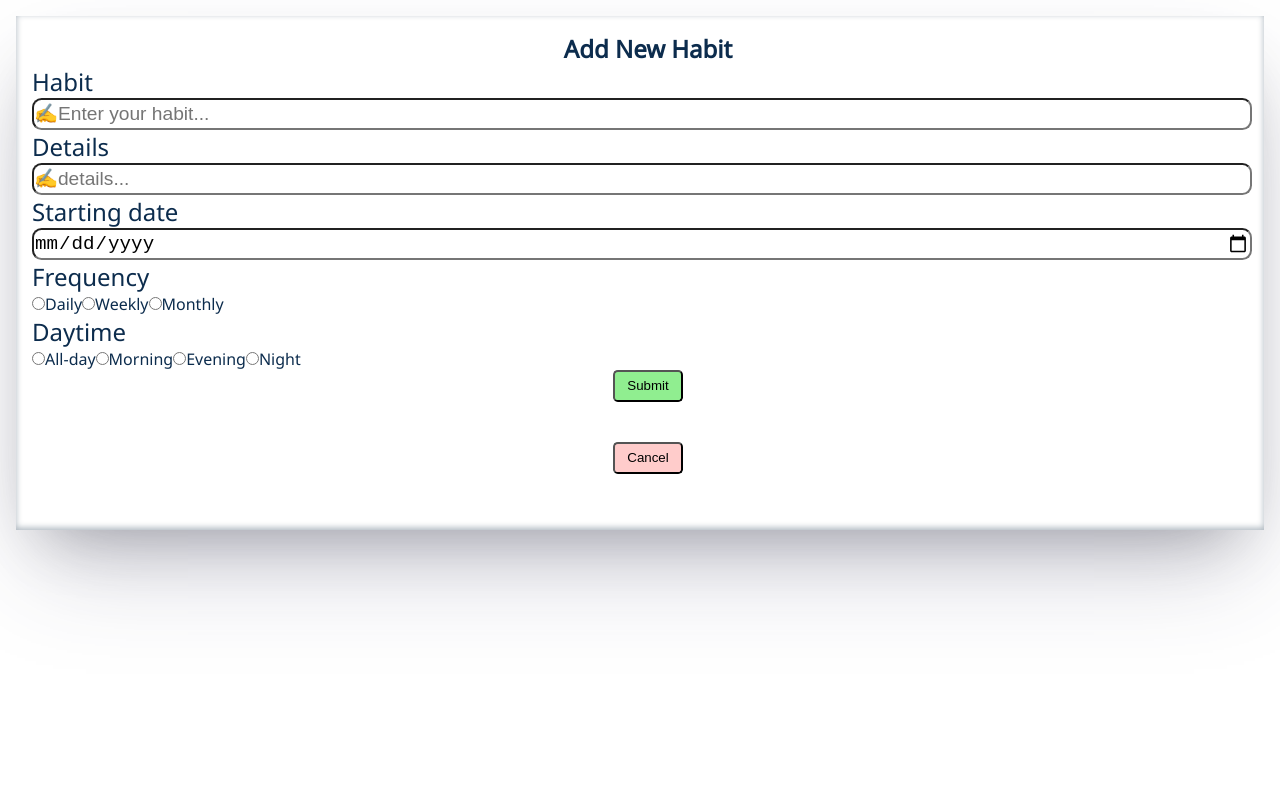
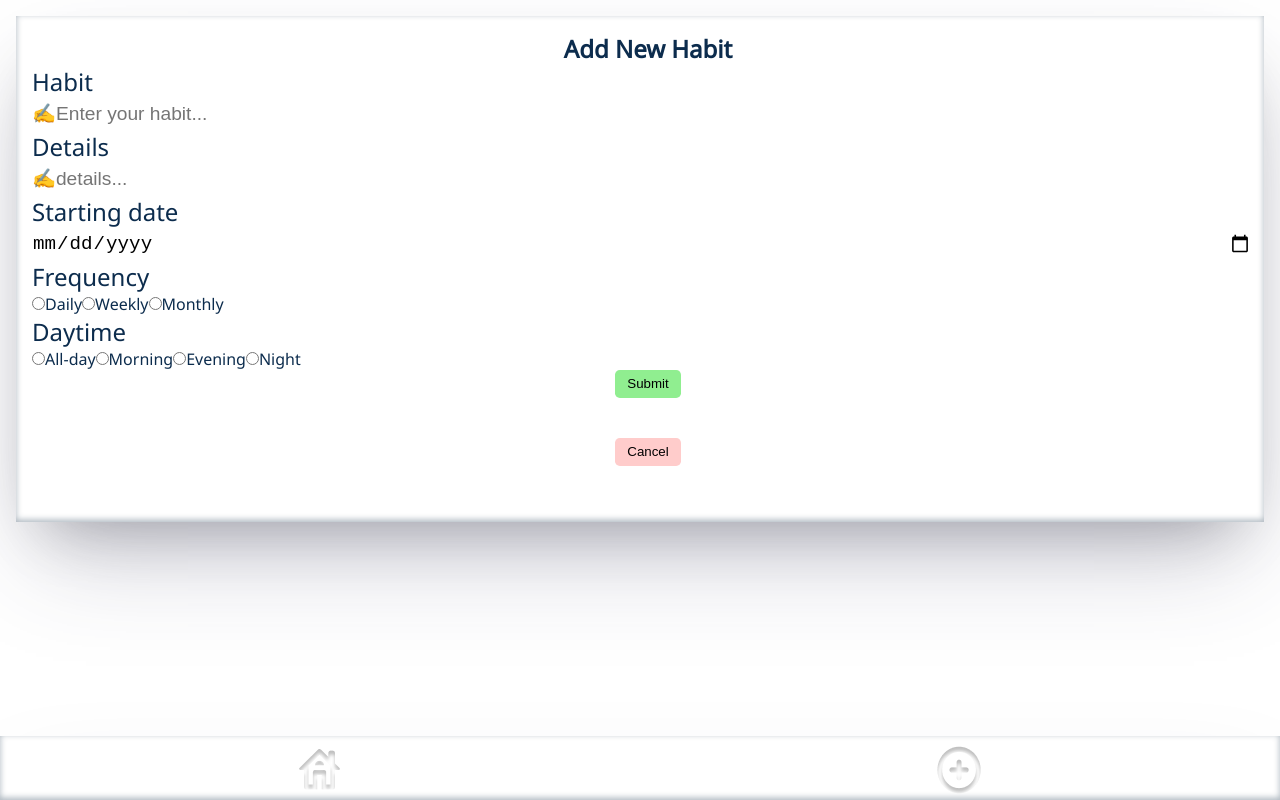
Before and after one commit to Sukhpreet92/capstone-project, a Next.js app: page /Create in a window 1280 px wide. Built offline with nearby package versions, Linux system fonts and the light colour scheme.

Commit message:
remove whitespace with string.trim()

```diff
--- a/pages/Create.js
+++ b/pages/Create.js
@@ -1,5 +1,6 @@
 import styled from "styled-components";
 import { useRouter } from "next/router";
+import Navigation from "../components/Navigation";
 
 export default function Create({ appendHabit }) {
   const router = useRouter();
@@ -8,6 +9,11 @@ export default function Create({ appendHabit }) {
     //Data for the form
     const formData = new FormData(event.target);
     const { title } = Object.fromEntries(formData);
+
+    if (title.trim() === "") {
+      alert("Please Enter your habit!");
+      return;
+    }
 
     appendHabit(title);
     router.push("/");
@@ -38,7 +44,7 @@ export default function Create({ appendHabit }) {
               name="details"
               rows="1"
               maxLength="50"
-              minLength={3}
+              minLength={2}
               required
             ></InputBox>
             <StyledLabel htmlFor="Starting date">Starting date</StyledLabel>
@@ -89,6 +95,7 @@ export default function Create({ appendHabit }) {
           </form>
         </StyledFieldset>
       </main>
+      <Navigation />
     </div>
   );
 }
@@ -104,6 +111,7 @@ const InputBox = styled.input`
   backdrop-filter: blur(30px);
   border-radius: 0.5em;
   font-size: 1.2rem;
+  border: 0;
 `;
 
 const DateInput = styled.input`
@@ -114,11 +122,13 @@ const DateInput = styled.input`
   backdrop-filter: blur(30px);
   border-radius: 0.5em;
   font-size: 1.2rem;
+  border: 0;
 `;
 const StyledLabel = styled.label`
   font-size: 1.5em;
   display: flex;
   justify-content: left;
+  border: 0;
 `;
 
 const StyledFieldset = styled.fieldset`
@@ -142,6 +152,7 @@ const CancelButton = styled.button`
   transition: 0.3s;
   margin-bottom: 3em;
   background-color: #ffcccb;
+  border: 0;
   &:hover {
     cursor: pointer;
     filter: invert(1);
@@ -157,6 +168,7 @@ const SubmitButton = styled.button`
   transition: 0.3s;
   margin-bottom: 3em;
   background-color: #90ee90;
+  border: 0;
   &:hover {
     cursor: pointer;
     filter: invert(1);
```
